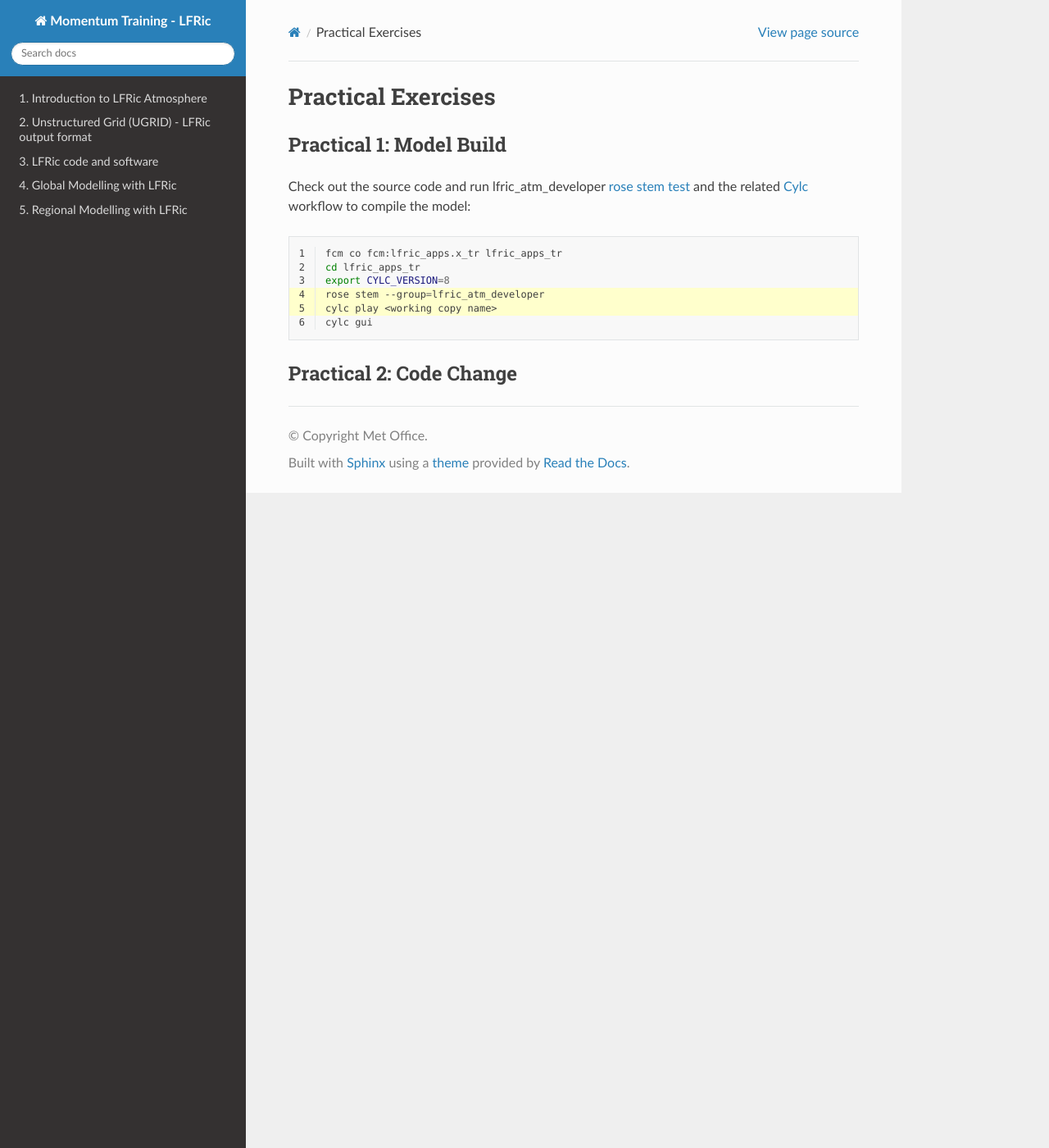
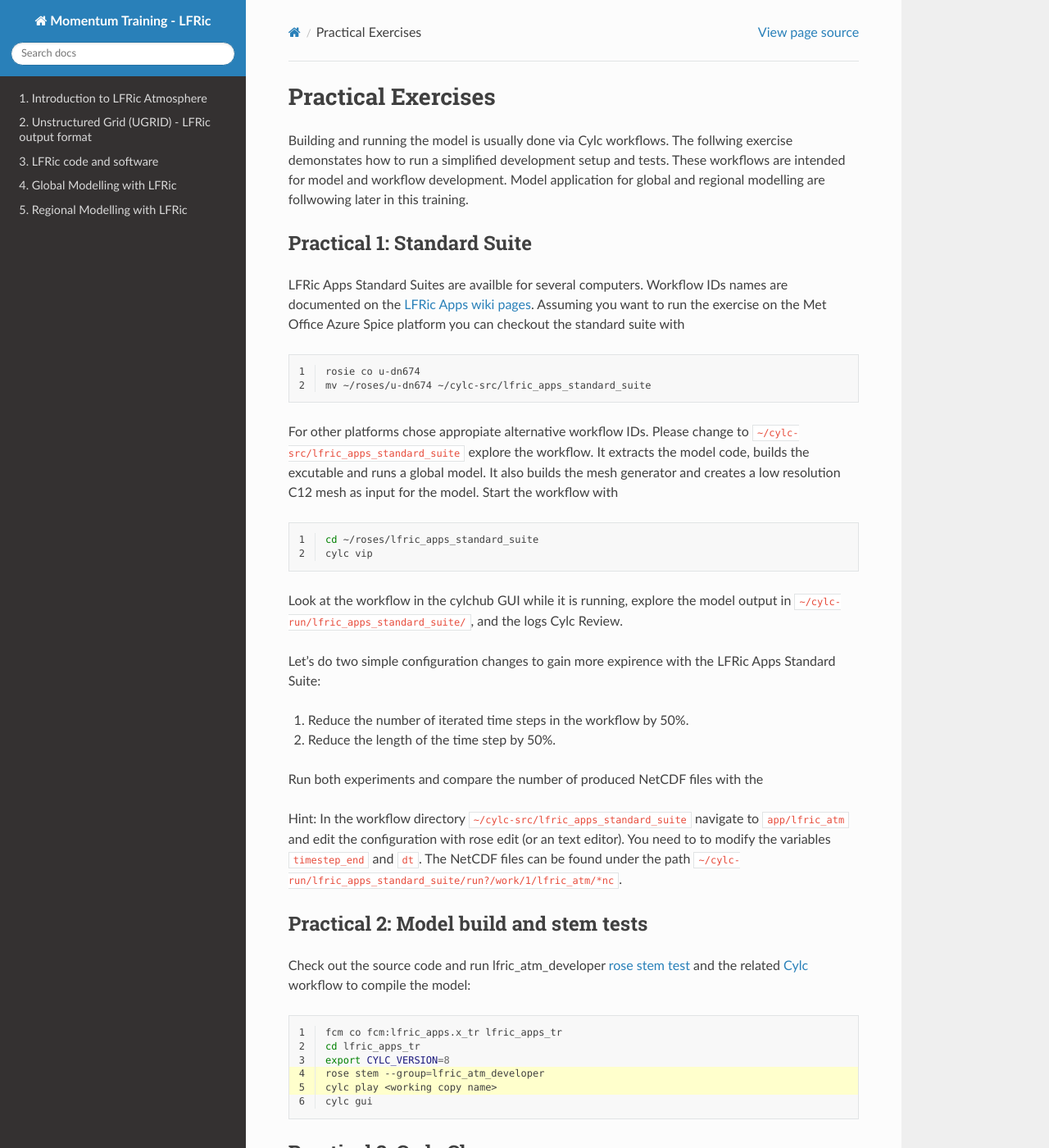
Before and after one commit to MetOffice/LFRic-Atmosphere-Training, a Sphinx documentation site: the page built from source/lfric_infrastructure/practical_exercises.rst, in a window 1280 px wide and 1400 px high. Shown: the whole window at 82% size. Built offline with Sphinx 7.4.7 and the Read the Docs theme 3.1.0, drawn with Linux system fonts in a browser that asks for light colours.

Commit message:
Add draft for standard suite practical

```diff
--- a/source/lfric_infrastructure/practical_exercises.rst
+++ b/source/lfric_infrastructure/practical_exercises.rst
@@ -2,8 +2,40 @@
 Practical Exercises
 ===================
 
-Practical 1: Model Build
-------------------------
+Building and running the model is usually done via Cylc workflows. The follwing exercise demonstates how to run a simplified development setup and tests. These workflows are intended for model and workflow development. Model application for global and regional modelling are follwowing later in this training.
+
+Practical 1: Standard Suite
+---------------------------
+
+LFRic Apps Standard Suites are availble for several computers. Workflow IDs names are documented on the `LFRic Apps wiki pages <https://code.metoffice.gov.uk/trac/lfric_apps#WorkingwithLFRicApps>`_. Assuming you want to run the exercise on the Met Office Azure Spice platform you can checkout the standard suite with
+
+.. code-block:: bash
+   :linenos:
+
+   rosie co u-dn674
+   mv ~/roses/u-dn674 ~/cylc-src/lfric_apps_standard_suite
+
+For other platforms chose appropiate alternative workflow IDs. Please change to ``~/cylc-src/lfric_apps_standard_suite`` explore the workflow. It extracts the model code, builds the excutable and runs a global model. It also builds the mesh generator and creates a low resolution C12 mesh as input for the model. Start the workflow with
+
+.. code-block:: bash
+   :linenos:
+
+   cd ~/roses/lfric_apps_standard_suite
+   cylc vip
+
+Look at the workflow in the cylchub GUI while it is running, explore the model output in ``~/cylc-run/lfric_apps_standard_suite/``, and the logs Cylc Review.
+
+Let's do two simple configuration changes to gain more expirence with the LFRic Apps Standard Suite:
+
+1) Reduce the number of iterated time steps in the workflow by 50%.
+2) Reduce the length of the time step by 50%.
+
+Run both experiments and compare the number of produced NetCDF files with the
+
+Hint: In the workflow directory ``~/cylc-src/lfric_apps_standard_suite`` navigate to ``app/lfric_atm`` and edit the configuration with rose edit (or an text editor). You need to to modify the variables ``timestep_end`` and ``dt``. The NetCDF files can be found under the path ``~/cylc-run/lfric_apps_standard_suite/run?/work/1/lfric_atm/*nc``.
+
+Practical 2: Model build and  stem tests
+----------------------------------------
 
 Check out the source code and run lfric_atm_developer `rose stem test <https://metomi.github.io/rose/doc/html/tutorial/rose/furthertopics/rose-stem.html>`_ and the related `Cylc <https://cylc.github.io/cylc-doc/latest/html/  index.html>`_ workflow to compile the model:
 
```
Also changed, not shown: other parts of source/lfric_infrastructure/practical_exercises.rst (+1 -1 lines).
